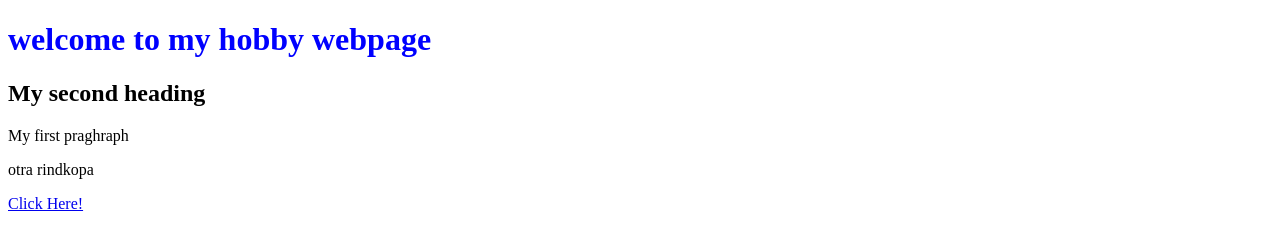
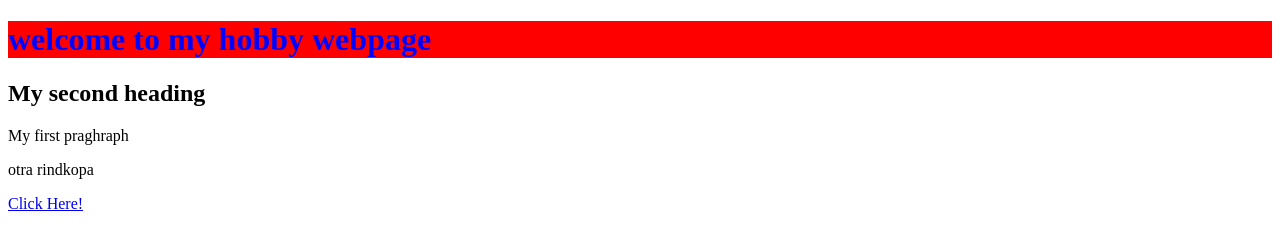
Before and after one commit to eelz1naaa/MFWB, a plain HTML site: page index.html in a window 1280 px wide. Drawn offline with Linux system fonts and the light colour scheme.

Commit message:
Update index.html
changes

```diff
--- a/index.html
+++ b/index.html
@@ -2,7 +2,7 @@
 <html>
 <body>
 
-<h1 style="color:blue;">welcome to my hobby webpage</h1>
+<h1 style="color:blue;background-color:red;">welcome to my hobby webpage</h1>
 <h2>My second heading</h2>
 
 <p>My first praghraph</p>
```
